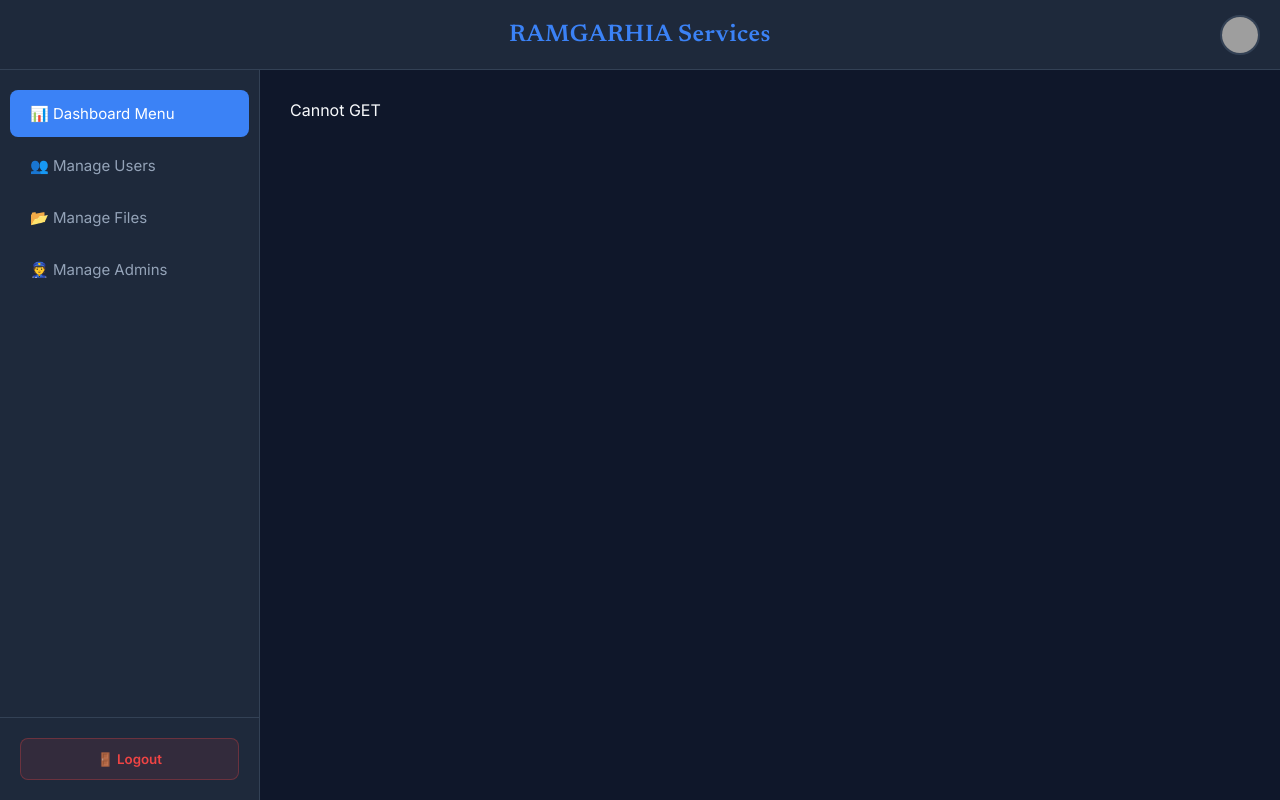
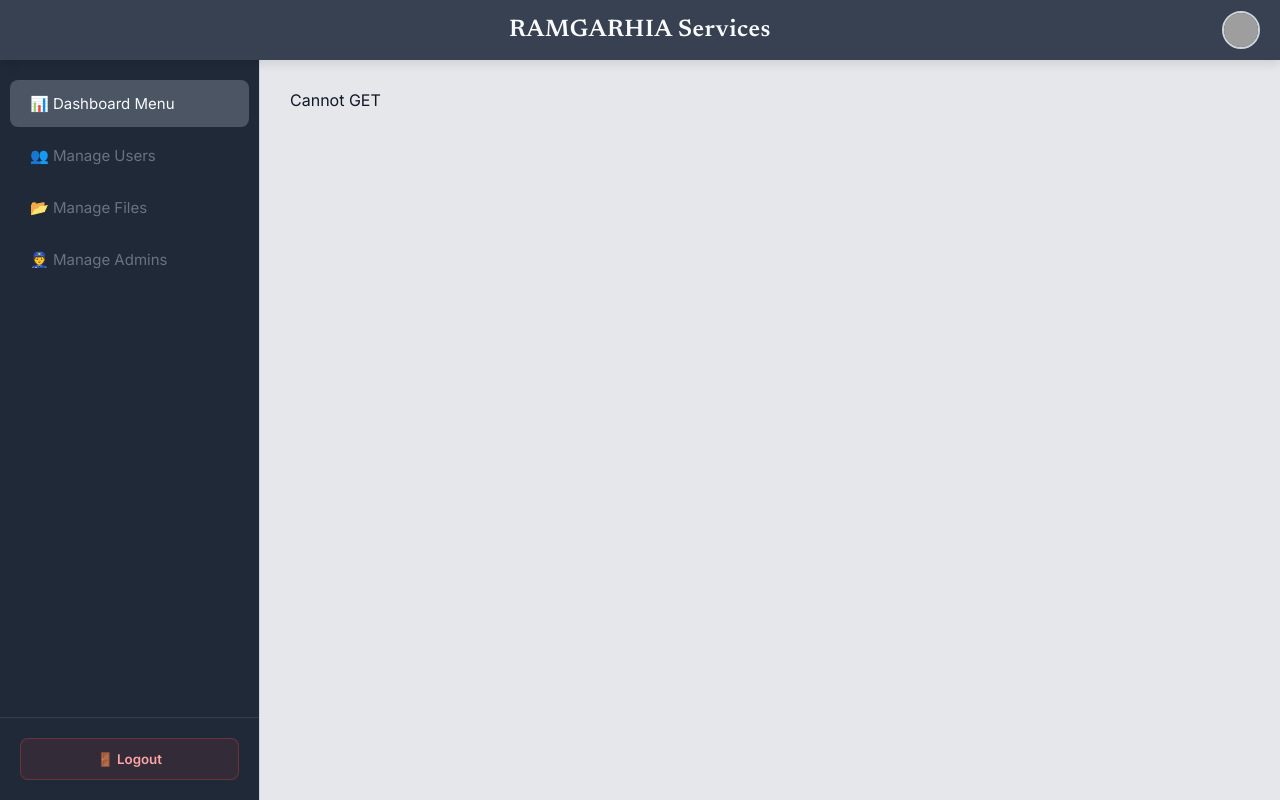
Before and after one commit to LKDlovepreet/New-Drama-Bot, a Python web app: template dashboard/templates/dashboard.html in a window 1280 px wide. Run offline with Jinja, Linux system fonts and the light colour scheme; the template is opened without the code that fills it, so the values that code supplies are empty; grey boxes are pictures that could not be loaded.

Commit message:
Update style.css

```diff
--- a/dashboard/static/style.css
+++ b/dashboard/static/style.css
@@ -2,86 +2,99 @@
 
 * { margin: 0; padding: 0; box-sizing: border-box; font-family: 'Inter', sans-serif; }
 
+/* 🔘 PROFESSIONAL GRAY THEME VARIABLES */
 :root {
-    --bg-dark: #0f172a; --bg-panel: #1e293b; --text-main: #f8fafc; --text-muted: #94a3b8;
-    --accent: #3b82f6; --accent-hover: #2563eb; --success: #10b981; --danger: #ef4444; --border: #334155;
+    --bg-main: #e5e7eb;      /* Light Gray Background */
+    --bg-panel: #ffffff;     /* White Boxes */
+    --bg-header: #374151;    /* Dark Gray Header */
+    --bg-sidebar: #1f2937;   /* Deep Gray Sidebar */
+    --text-main: #111827;    /* Almost Black Text */
+    --text-muted: #6b7280;   /* Gray Text */
+    --text-light: #f9fafb;   /* White Text for dark areas */
+    --border: #d1d5db;       /* Light Gray Borders */
+    --accent: #4b5563;       /* Medium Gray Accent */
+    --accent-hover: #6b7280; /* Lighter Gray Hover */
+    --success: #10b981;      /* Green for live indicators */
+    --danger: #ef4444;
 }
 
-body { background-color: var(--bg-dark); color: var(--text-main); display: flex; flex-direction: column; height: 100vh; overflow: hidden; }
+body { background-color: var(--bg-main); color: var(--text-main); display: flex; flex-direction: column; height: 100vh; overflow: hidden; }
 
-/* --- TOP NAVBAR --- */
+/* --- TOP NAVBAR (RGThinks Header Style) --- */
 .top-navbar {
-    background: var(--bg-panel); height: 70px; display: flex; justify-content: space-between;
-    align-items: center; padding: 0 20px; border-bottom: 1px solid var(--border); z-index: 1000; position: relative;
+    background: var(--bg-header); height: 60px; display: flex; justify-content: space-between;
+    align-items: center; padding: 0 20px; box-shadow: 0px 4px 10px rgba(0, 0, 0, 0.1); z-index: 1000; position: relative;
 }
 
 .header-left { display: flex; align-items: center; width: 60px; }
-.menu-btn { background: none; border: none; color: var(--text-main); font-size: 26px; cursor: pointer; display: none; } /* PC me hide rahega */
+.menu-btn { background: none; border: none; color: var(--text-light); font-size: 26px; cursor: pointer; display: none; }
 
 .logo { flex: 1; text-align: center; }
-.logo h2 { font-family: 'Newsreader', serif; font-size: 24px; color: var(--accent); letter-spacing: 0.5px; margin: 0; }
+.logo h2 { font-family: 'Newsreader', serif; font-size: 24px; color: var(--text-light); letter-spacing: 0.5px; margin: 0; }
 
 .profile-section { width: 60px; display: flex; justify-content: flex-end; }
-.profile-pic { width: 40px; height: 40px; border-radius: 50%; object-fit: cover; border: 2px solid var(--border); cursor: pointer; transition: 0.3s;}
-.profile-pic:hover { border-color: var(--accent); }
+.profile-pic { width: 38px; height: 38px; border-radius: 50%; object-fit: cover; border: 2px solid var(--border); cursor: pointer;}
 
 /* --- SIDEBAR --- */
 .dashboard-container { display: flex; flex: 1; overflow: hidden; position: relative; }
 
 .sidebar {
-    width: 260px; background: var(--bg-panel); border-right: 1px solid var(--border);
+    width: 260px; background: var(--bg-sidebar); border-right: 1px solid var(--border);
     display: flex; flex-direction: column; justify-content: space-between; transition: 0.3s ease-in-out;
 }
 
 .sidebar-nav { padding: 20px 10px; flex: 1; }
-.sidebar-nav button { width: 100%; text-align: left; background: transparent; padding: 14px 20px; margin-bottom: 5px; border-radius: 8px; color: var(--text-muted); font-size: 15px; border: none; cursor: pointer; transition: 0.3s; }
-.sidebar-nav button:hover { background: rgba(255,255,255,0.03); color: var(--text-main); }
-.sidebar-nav button.active { background: var(--accent); color: white; }
+.sidebar-nav button {
+    width: 100%; text-align: left; background: transparent; padding: 14px 20px;
+    margin-bottom: 5px; border-radius: 8px; color: var(--text-muted); font-size: 15px;
+    border: none; cursor: pointer; transition: 0.3s;
+}
+.sidebar-nav button:hover { background: rgba(255,255,255,0.05); color: var(--text-light); }
+.sidebar-nav button.active { background: var(--accent); color: var(--text-light); }
 
-.sidebar-footer { padding: 20px; border-top: 1px solid var(--border); }
-.logout-btn { width: 100%; padding: 12px; background: rgba(239, 68, 68, 0.1); color: var(--danger); border: 1px solid rgba(239, 68, 68, 0.3); border-radius: 8px; cursor: pointer; font-weight: 600; }
+.sidebar-footer { padding: 20px; border-top: 1px solid rgba(255,255,255,0.1); }
+.logout-btn { width: 100%; padding: 12px; background: rgba(239, 68, 68, 0.1); color: #fca5a5; border: 1px solid rgba(239, 68, 68, 0.3); border-radius: 8px; cursor: pointer; font-weight: 600; }
 
 /* --- MAIN CONTENT & BOT BOXES --- */
-.content { flex: 1; padding: 30px; overflow-y: auto; background: var(--bg-dark); }
-.welcome-msg h1 { font-size: 24px; font-weight: 600; margin-bottom: 5px; }
-.welcome-msg p { color: var(--text-muted); font-size: 14px; margin-bottom: 30px; }
+.content { flex: 1; padding: 30px; overflow-y: auto; background: var(--bg-main); }
+.welcome-msg h1 { font-size: 26px; font-weight: 600; margin-bottom: 5px; color: var(--text-main); }
+.welcome-msg p { color: var(--text-muted); font-size: 15px; margin-bottom: 30px; }
 
 .bot-cards-grid { display: grid; grid-template-columns: repeat(auto-fit, minmax(280px, 1fr)); gap: 20px; }
 
 .bot-card {
-    display: block; background: var(--bg-panel); padding: 25px; border-radius: 12px; border: 1px solid var(--border);
-    text-decoration: none; color: inherit; transition: 0.3s; cursor: pointer;
-    display: flex; flex-direction: column; aspect-ratio: 1 / 0.8; /* Square/Rectangle Mix for mobile */
+    display: flex; flex-direction: column; background: var(--bg-panel); padding: 25px; border-radius: 12px;
+    border: 1px solid var(--border); text-decoration: none; color: inherit; transition: 0.3s;
+    cursor: pointer; box-shadow: 0 2px 5px rgba(0,0,0,0.05);
 }
-.bot-card:hover { transform: translateY(-5px); border-color: var(--accent); box-shadow: 0 10px 20px rgba(0,0,0,0.3); }
+.bot-card:hover { transform: translateY(-5px); border-color: var(--accent); box-shadow: 0 10px 20px rgba(0,0,0,0.1); }
 
-.card-header { display: flex; justify-content: space-between; align-items: center; margin-bottom: 15px; border-bottom: 1px solid rgba(255,255,255,0.05); padding-bottom: 15px;}
-.card-header h3 { font-size: 16px; font-weight: 600; color: var(--text-main); }
+.card-header { display: flex; justify-content: space-between; align-items: center; margin-bottom: 15px; border-bottom: 1px solid var(--border); padding-bottom: 15px;}
+.card-header h3 { font-size: 17px; font-weight: 600; color: var(--bg-header); }
 
 /* Blinking Animation */
-@keyframes blink { 0% { opacity: 1; box-shadow: 0 0 10px var(--success); } 50% { opacity: 0.3; box-shadow: none; } 100% { opacity: 1; box-shadow: 0 0 10px var(--success); } }
+@keyframes blink { 0% { opacity: 1; box-shadow: 0 0 8px var(--success); } 50% { opacity: 0.4; box-shadow: none; } 100% { opacity: 1; box-shadow: 0 0 8px var(--success); } }
 .live-dot { width: 12px; height: 12px; background: var(--success); border-radius: 50%; display: inline-block; animation: blink 1.5s infinite; }
 
 .card-body p { font-size: 14px; color: var(--text-muted); line-height: 1.5; margin-bottom: 20px; flex: 1;}
-.bot-stats { font-size: 13px; font-weight: 600; color: var(--accent); background: rgba(59, 130, 246, 0.1); padding: 8px 12px; border-radius: 6px; display: inline-block;}
+.bot-stats { font-size: 13px; font-weight: 600; color: var(--bg-sidebar); background: var(--bg-main); padding: 8px 12px; border-radius: 6px; display: inline-block; border: 1px solid var(--border);}
 
 /* Tables */
 table { width: 100%; border-collapse: collapse; background: var(--bg-panel); border-radius: 10px; border: 1px solid var(--border); margin-top: 20px;}
 th, td { padding: 15px; text-align: left; border-bottom: 1px solid var(--border); }
-th { color: var(--text-muted); font-size: 12px; text-transform: uppercase; }
+th { color: var(--text-muted); font-size: 13px; text-transform: uppercase; background: var(--bg-main); }
 
-/* --- MOBILE RESPONSIVENESS --- */
+/* --- MOBILE RESPONSIVENESS (Hamburger Menu) --- */
 @media (max-width: 768px) {
-    .menu-btn { display: block; } /* Hamburger show */
-    .logo h2 { font-size: 18px; } /* Chota Logo */
+    .menu-btn { display: block; }
+    .logo h2 { font-size: 20px; }
 
     .sidebar {
         position: absolute; left: -260px; top: 0; bottom: 0;
-        z-index: 100; box-shadow: 5px 0 15px rgba(0,0,0,0.5);
+        z-index: 100; box-shadow: 5px 0 15px rgba(0,0,0,0.2);
     }
-    .sidebar.active { left: 0; } /* Slide In */
+    .sidebar.active { left: 0; }
 
     .content { padding: 20px; }
-    .bot-cards-grid { grid-template-columns: 1fr; } /* Mobile me 1 box 1 line me */
-    .bot-card { aspect-ratio: 1 / 0.6; }
+    .bot-cards-grid { grid-template-columns: 1fr; }
 }
```
